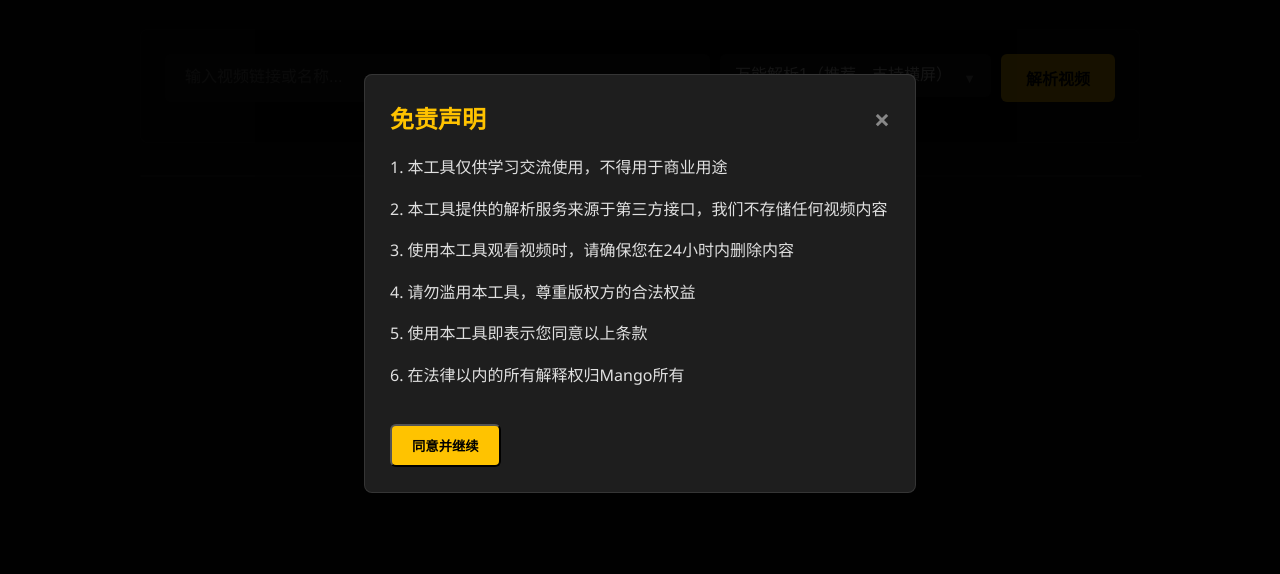
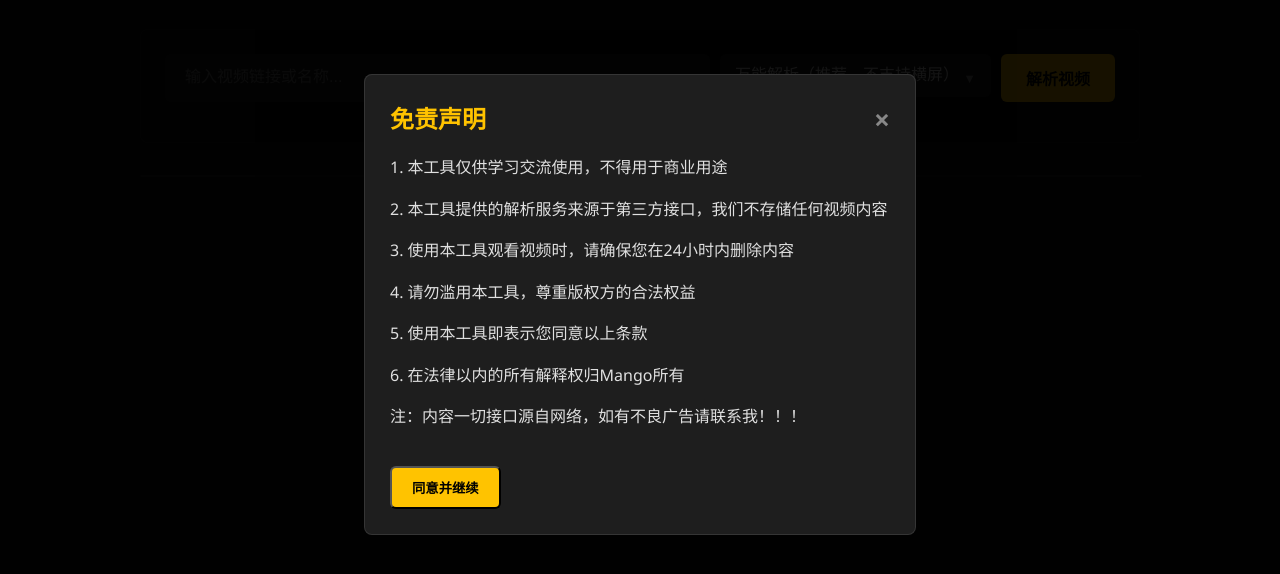
Before and after one commit to MangoTeamClub/MangoFilm, a plain HTML site: page index.html in a window 1280 px wide. Shown: the part 118-692 px from the top of the page. Drawn offline with Linux system fonts and the light colour scheme.

Commit message:
Update index.html

```diff
--- a/index.html
+++ b/index.html
@@ -472,11 +472,8 @@
                 <input type="text" id="search-input" class="search-input" placeholder="输入视频链接或名称..." />
                 <div class="engine-select">
                     <select id="search-engine">
-                        <option value="https://www.yemu.xyz/?url=">万能解析1（推荐，支持横屏）</option>
-                        <option value="https://jx.2s0.cn/player/?url=">万能解析2（推荐，不支持横屏）</option>
+                        <option value="https://jx.2s0.cn/player/?url=">万能解析（推荐，不支持横屏）</option>
                         <option value="https://z1.m1907.top/?jx=">名字搜索（支持短剧，支持横屏）</option>
-                        <option value="https://jx.xmflv.com/?url=">无广解析（支持横屏）</option>
-                        <option value="https://jx.xyflv.cc/?url=">无广解析2（支持横屏）</option>
                         <option value="https://jx.nnxv.cn/tv.php?url=">有广告解析（支持横屏）</option>
                     </select>
                 </div>
@@ -500,6 +497,7 @@
             <h3>欢迎使用Mango视频解析工具！</h3>
             <h4>请点击下方使用教程按键查看教程</h4>
             <p>可能随时更新新接口，请适当的手动点浏览器的刷新按键手动刷新！</p>
+            <p>内容一切接口源自网络，如有不良广告请联系我</p>
         </div>
     </div>
 
@@ -514,6 +512,7 @@
             <p>4. 请勿滥用本工具，尊重版权方的合法权益</p>
             <p>5. 使用本工具即表示您同意以上条款</p>
             <p>6. 在法律以内的所有解释权归Mango所有</p>
+            <p>注：内容一切接口源自网络，如有不良广告请联系我！！！</p>
             <button id="agreeBtn" class="download-btn" style="margin-top: 20px;">同意并继续</button>
         </div>
     </div>
@@ -585,7 +584,6 @@
         const engineDescriptions = {
             "https://z1.m1907.top/?jx=": "通过视频名称搜索，支持各大平台视频",
             "https://jx.nnxv.cn/tv.php?url=": "有广告解析接口，推荐使用",
-            "https://jx.xmflv.com/?url=": "可能有弹幕功能的解析接口",
              "https://jx.2s0.cn/player/?url=": "万能无广告解析接口2，推荐使用",
             "https://www.yemu.xyz/?url=": "万能无广告解析接口，推荐使用",
              "https://jx.xyflv.cc/?url=": "无广告解析接口2",
```
